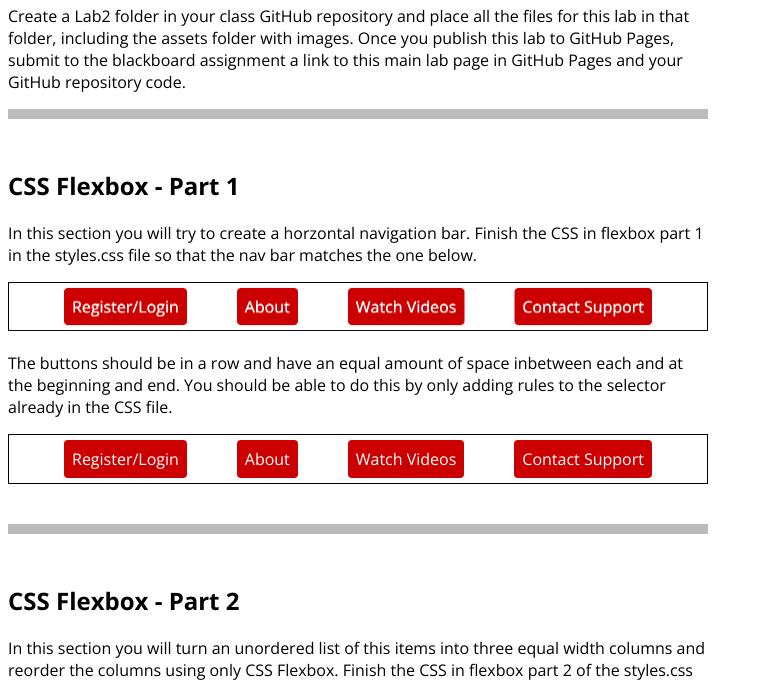
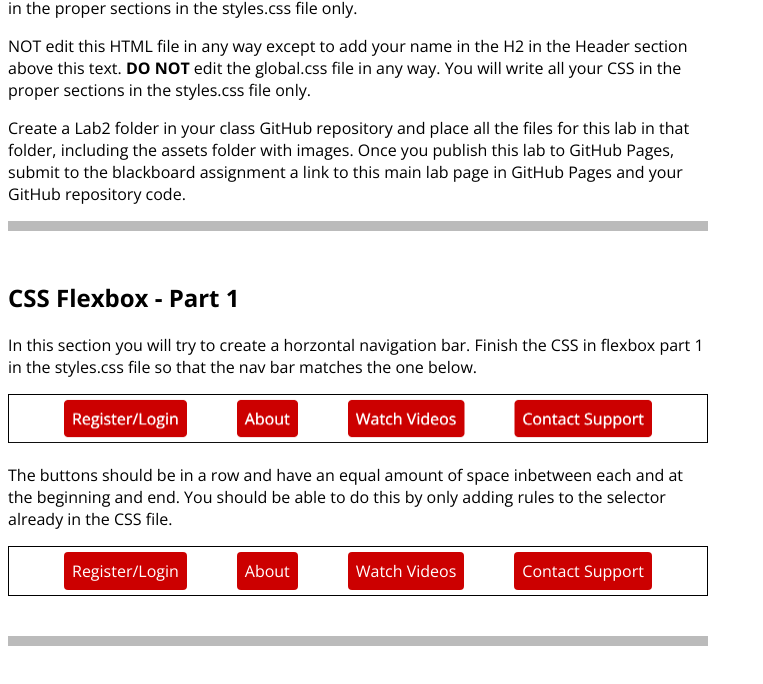
Before and after one commit to asrithalingala/ITMD-4_541---Lab-2_files, a plain HTML site: page index.html in a window 1280 px wide. Shown: the part 238-922 px from the top of the page, without its empty margins (0-763 px from the left). Drawn offline with nearby package versions, Linux system fonts and the light colour scheme; files that its build step writes are made by us from their sources; files whose address does not match are found by name.

Commit message:
modified code

```diff
--- a/index.html
+++ b/index.html
@@ -8,6 +8,7 @@
   <link rel="preconnect" href="https://fonts.googleapis.com">
   <link rel="preconnect" href="https://fonts.gstatic.com" crossorigin>
   <link href="https://fonts.googleapis.com/css2?family=Open+Sans:ital,wght@0,400;0,700;1,400&display=swap" rel="stylesheet">
+  rel="stylesheet">
   <link href="assets/global.css" rel="stylesheet">
   <link href="styles.css" rel="stylesheet">
 </head>
@@ -16,7 +17,10 @@
     <h1>ITMD 4/541 - Lab 2</h1>
     <h2>Asritha Lingala</h2>
     <p>In this lab follow the directions in each part to write CCS rules to match the example image. <strong>DO NOT</strong> edit this HTML file in any way except to add your name in the H2 in the Header section above this text. <strong>DO NOT</strong> edit the global.css file in any way. You will write all your CSS in the proper sections in the styles.css file only.</p>
-    <p>Create a Lab2 folder in your class GitHub repository and place all the files for this lab in that folder, including the assets folder with images. Once you publish this lab to GitHub Pages, submit to the blackboard assignment a link to this main lab page in GitHub Pages and your GitHub repository code.</p>
+    NOT</strong> edit this HTML file in any way except to add your name in the H2 in the Header section above this
+      text. <strong>DO NOT</strong> edit the global.css file in any way. You will write all your CSS in the proper
+      sections in the styles.css file only.</p>
+      <p>Create a Lab2 folder in your class GitHub repository and place all the files for this lab in that folder, including the assets folder with images. Once you publish this lab to GitHub Pages, submit to the blackboard assignment a link to this main lab page in GitHub Pages and your GitHub repository code.</p>
   </header>
   <section id="flex-section1" class="w700">
     <h2>CSS Flexbox - Part 1</h2>
```
